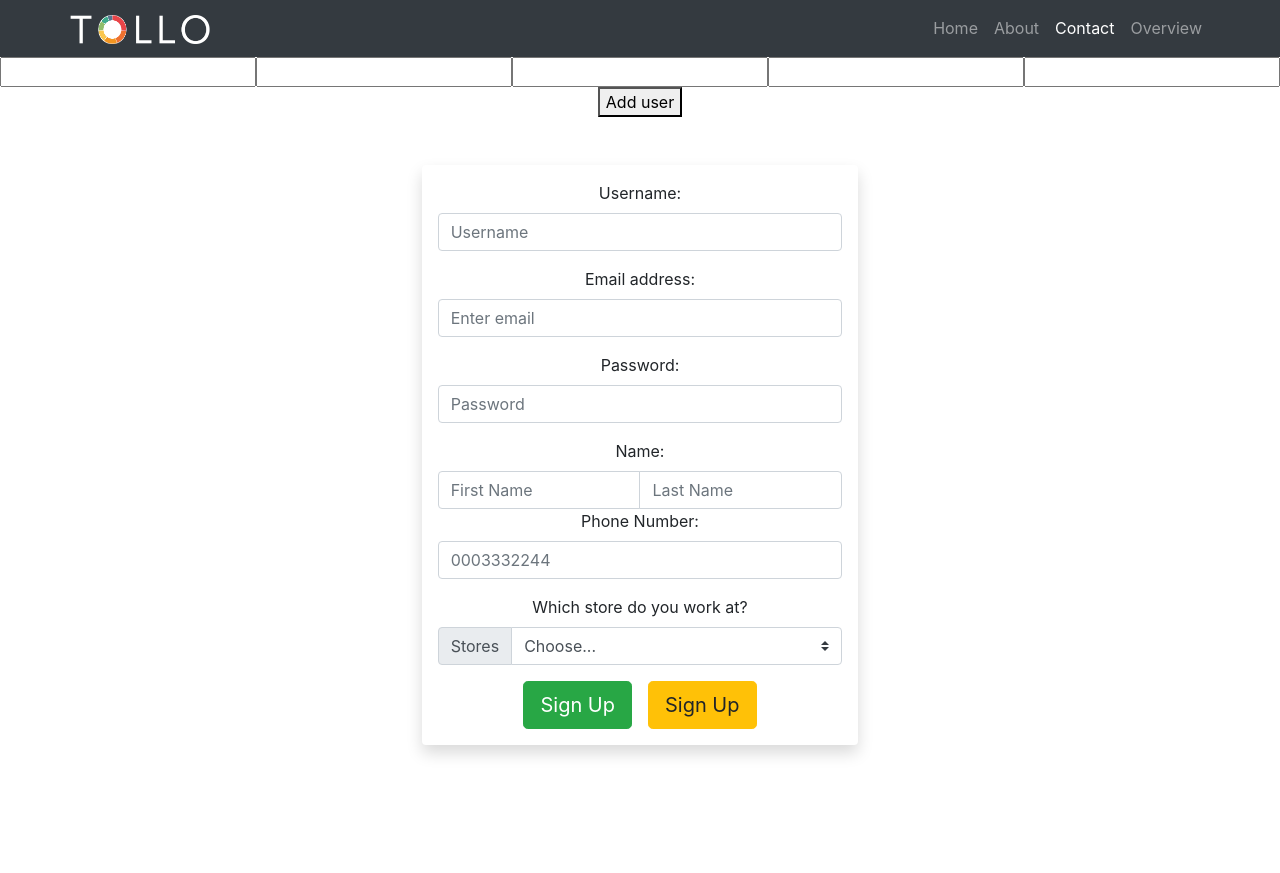
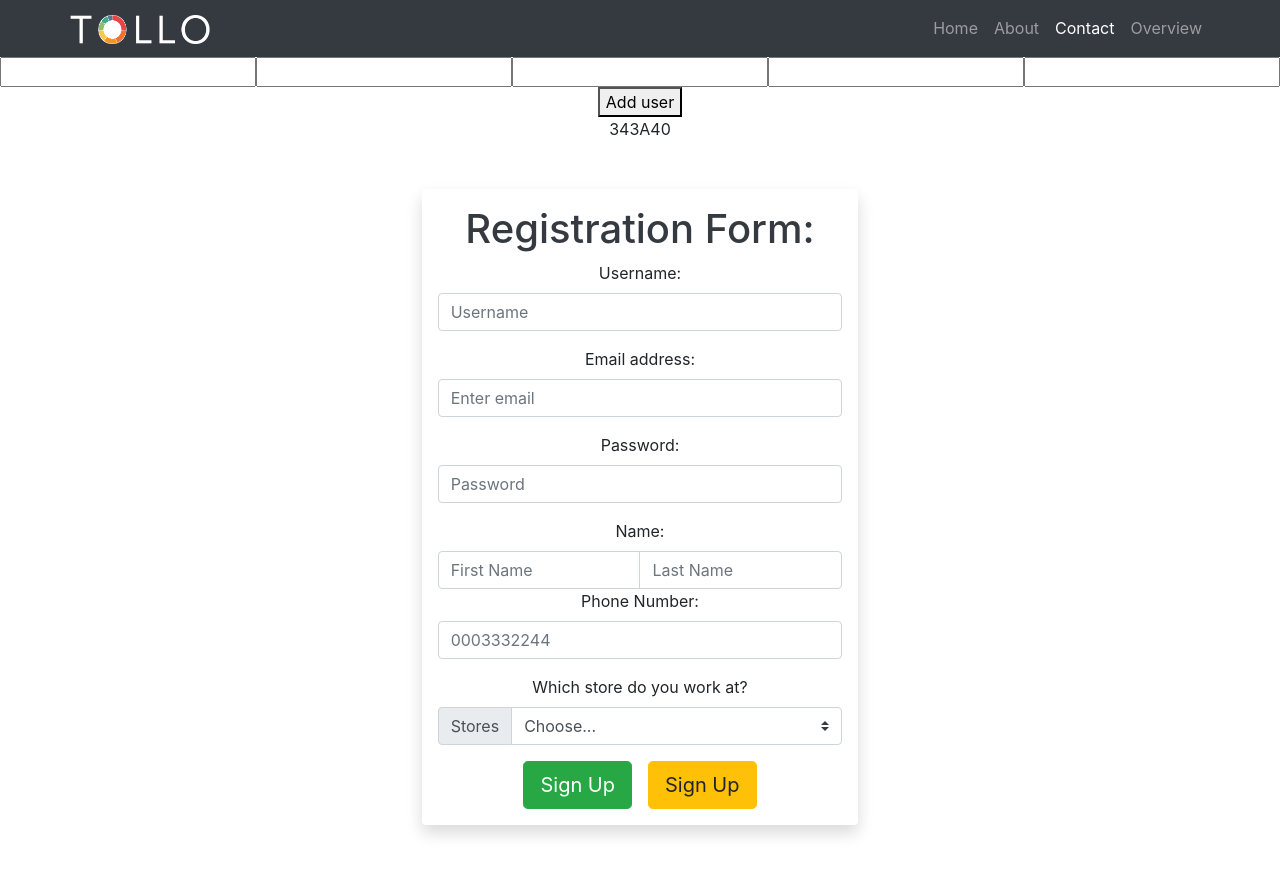
Before and after one commit to furbergerik/tollo, a React (Create React App) app: page /contact in a window 1280 px wide. Before the commit the page ends 800 px from the top, so only its background shows below. Built offline with nearby package versions, Linux system fonts and the light colour scheme; no server answers.

Commit message:
Update Contact.jsx

```diff
--- a/src/components/Contact.jsx
+++ b/src/components/Contact.jsx
@@ -110,6 +110,7 @@ class Contact extends Component {
         <button onClick={this.addUser}>Add user</button>
 
       </div>
+      343A40
       <div>{this.name()}</div>
       <br></br>
       <br></br>
@@ -117,6 +118,7 @@ class Contact extends Component {
         {/* behöver hjälp med det här hur man får den till en sen! på små skärmar */}
       <div className=" col-xs-0 col-md-4 "></div>
       <form className=" col-xs-1 col-md-4  shadow p-3 mb-5 bg-white rounded">
+      <h1 className="text-dark">Registration Form: </h1>
       <div className="form-group">
     <label for="exampleInputUsername">Username:</label>
       <input type="text" className="form-control" id="exampleInputUserName" placeholder="Username"></input>
```
